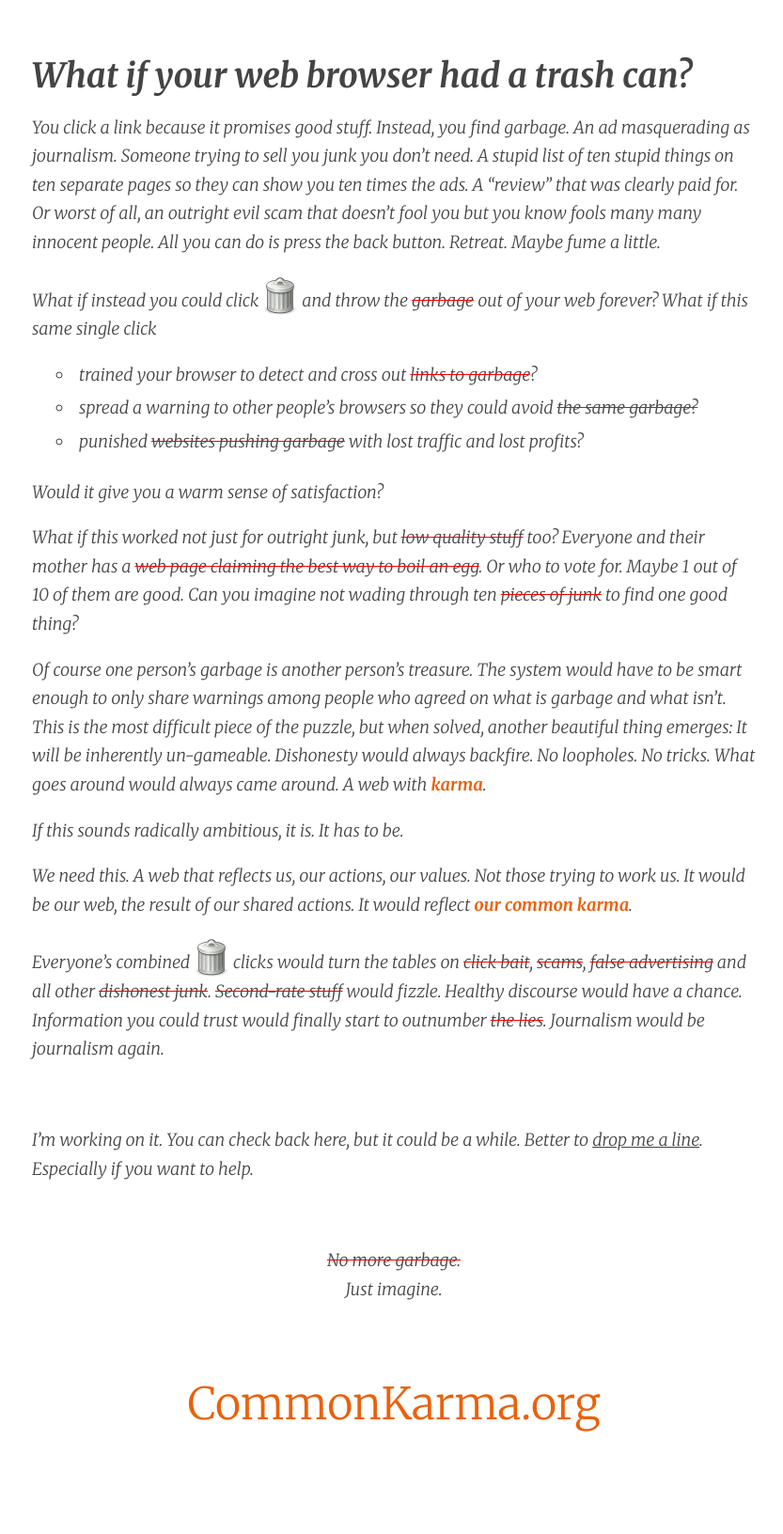
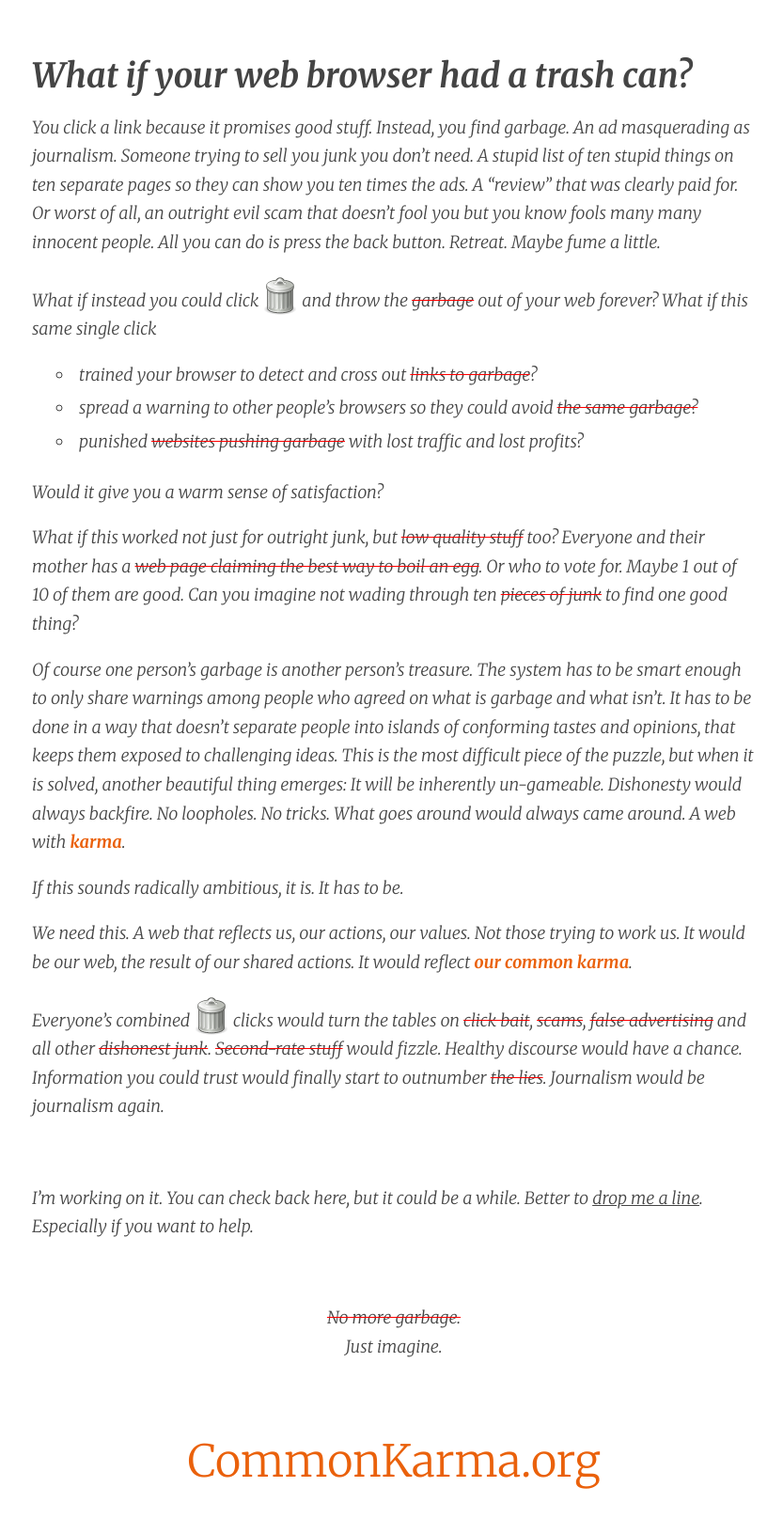
Before and after one commit to commonkarma/commonkarma.org-source, a Jekyll site: the page built from index.md, in a window 1280 px wide. Shown: the whole page at 94% size, without its empty margins (221-1054 px from the left). Built offline with Jekyll 4.4.1, drawn with Linux system fonts in a browser that asks for light colours; nearby versions of some CDN libraries; comment, search, counter and statistics services are not loaded; before the commit the page ends 1571 px from its top, so only the background shows below that.

Commit message:
address echo chambers

```diff
--- a/index.md
+++ b/index.md
@@ -19,7 +19,7 @@ Would it give you a warm sense of satisfaction?
 
 What if this worked not just for outright junk, but <del>low quality stuff</del> too? Everyone and their mother has a <del>web page claiming the best way to boil an egg</del>. Or who to vote for. Maybe 1 out of 10 of them are good. Can you imagine not wading through ten <del>pieces of junk</del> to find one good thing?
 
-Of course one person's garbage is another person's treasure. The system would have to be smart enough to only share warnings among people who agreed on what is garbage and what isn't. This is the most difficult piece of the puzzle, but when solved, another beautiful thing emerges: It will be inherently un-gameable. Dishonesty would always backfire. No loopholes. No tricks. What goes around would *always* came around. A web with **karma**.
+Of course one person's garbage is another person's treasure. The system has to be smart enough to only share warnings among people who agreed on what is garbage and what isn't. It has to be done in a way that doesn't separate people into islands of conforming tastes and opinions, that keeps them exposed to challenging ideas. This is the most difficult piece of the puzzle, but when it is solved, another beautiful thing emerges: It will be inherently un-gameable. Dishonesty would always backfire. No loopholes. No tricks. What goes around would *always* came around. A web with **karma**.
 
 If this sounds radically ambitious, it is. It has to be.
 
```
